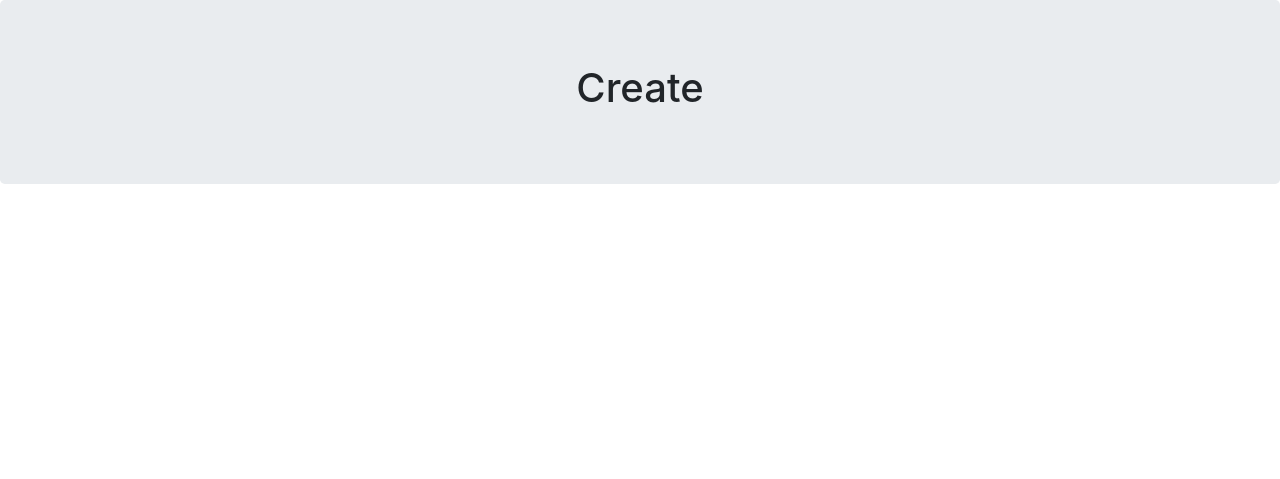
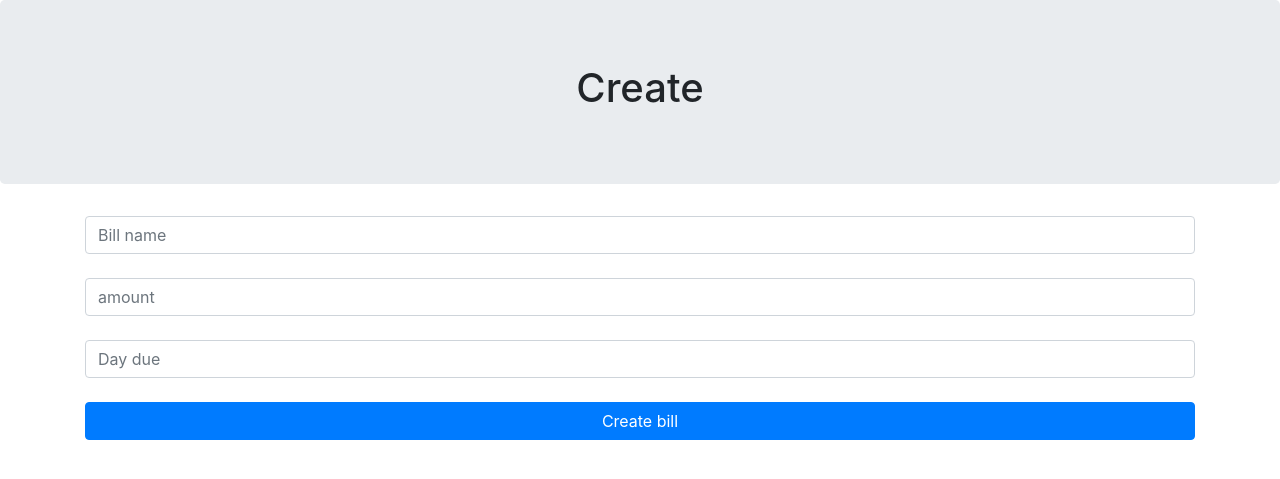
Before and after one commit to jminchew97/BillTrackerAPI, a Flask app: page /create in a window 1280 px wide. Shown: the part 56-535 px from the top of the page. Run offline with Flask 2, Linux system fonts and the light colour scheme; some libraries are stand-ins or nearby versions.

Commit message:
added working create page that creates bill using db

```diff
--- a/templates/create.html
+++ b/templates/create.html
@@ -17,12 +17,57 @@
     <h1>Create</h1>
 </div>
 <div class="container">
+    <form>
+        <!-- Bill Name Input-->
+        <div class="form-outline mb-4">
+            <input type="text" id="billNameInput" class="form-control"placeholder="Bill name" required/>
+        </div>
 
+        <!-- Password input -->
+        <div class="form-outline mb-4">
+            <input type="text" id="amountInput" class="form-control" placeholder="amount" required />
+        </div>
+
+        <div class="form-outline mb-4">
+            <input type="text" id="dueDayInput" class="form-control"placeholder="Day due" required />
+        </div>
+
+
+        <!-- Submit button -->
+        <button id="submit" type="submit" class="btn btn-primary btn-block" >Create bill</button>
+        <h1 id="test"></h1>
+    </form>
 </div>
 
 
 <script>
-//Code here
+function createJsonFromFormData(){
+    billData = {
+    "name":document.getElementById("billNameInput").value,
+        "amount":document.getElementById("amountInput").value,
+        "due_date":document.getElementById("dueDayInput").value
+    };
+    return billData;
+}
+function postBillToAPI(event){
+    event.preventDefault();
+    let jdata = createJsonFromFormData();
+    fetch('http://127.0.0.1:5000/bill', {
+        method: 'POST',
+        headers: {
+            accept: 'application.json',
+            'Content-Type': 'application/json'
+        },
+        body: JSON.stringify(jdata),
+        cache: 'default'
+    }).then(resp => resp.json)
+        .then(jdata => console.log(jdata)).catch(e => console.log(e));
+}
+
+let button = document.getElementById("submit");
+
+button.addEventListener("click", postBillToAPI, false);
+
 </script>
 <!-- Optional JavaScript -->
 <!-- jQuery first, then Popper.js, then Bootstrap JS -->
```
